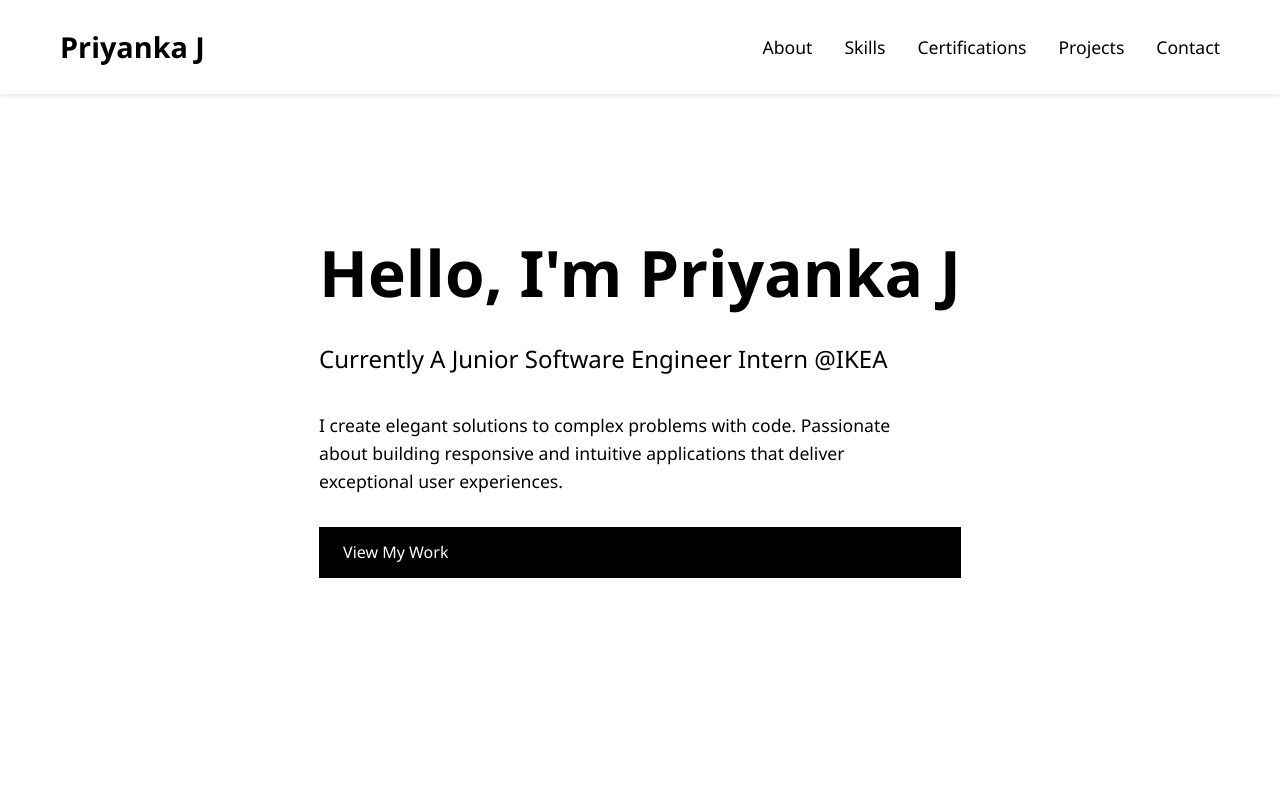
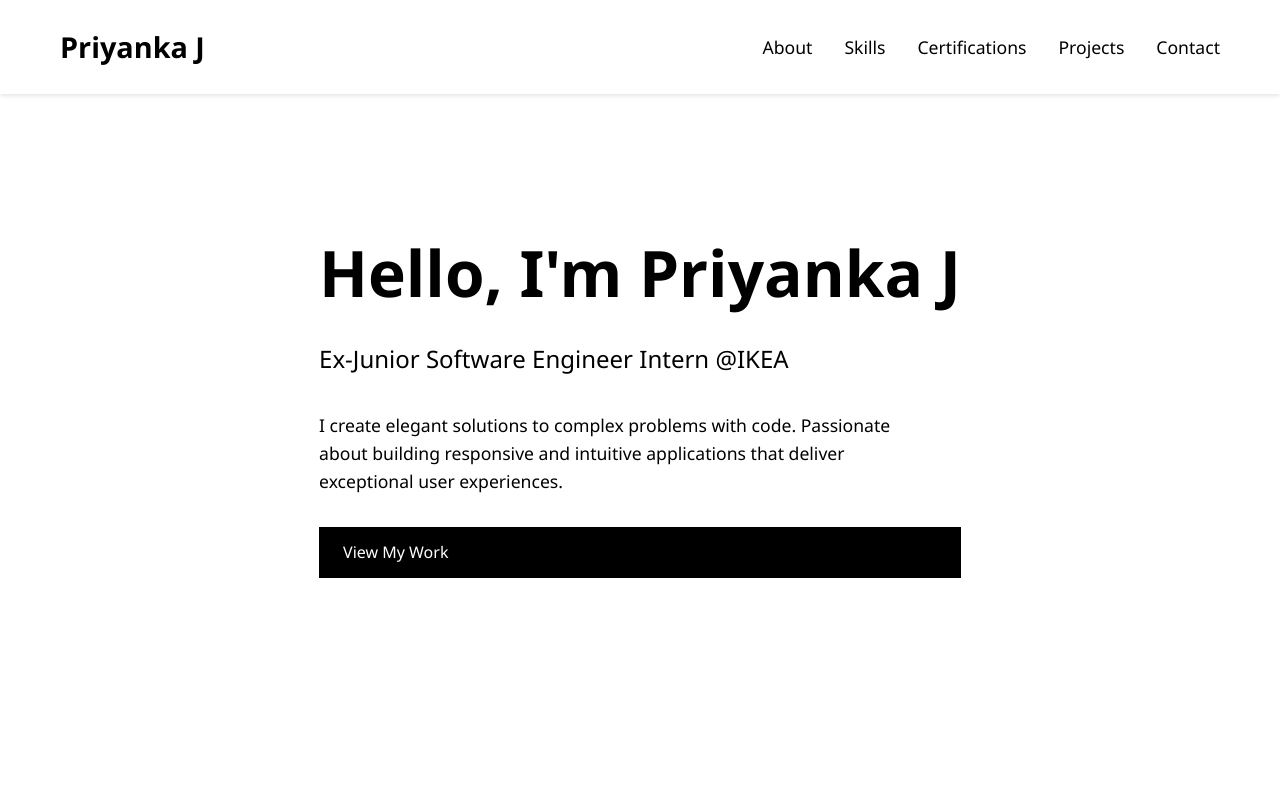
Before and after one commit to Priyankaj8/Priyankaj8.github.io, a plain HTML site: page index.html in a window 1280 px wide. Shown: the top 800 px of the page. Drawn offline with Linux system fonts and the light colour scheme.

Commit message:
Modified role

```diff
--- a/index.html
+++ b/index.html
@@ -25,7 +25,7 @@
     <header id="home">
         <div class="container hero">
             <h1>Hello, I'm <span>Priyanka J</span></h1>
-            <h3>Currently A Junior Software Engineer Intern @IKEA</h3>
+            <h3>Ex-Junior Software Engineer Intern @IKEA</h3>
             <p>I create elegant solutions to complex problems with code. Passionate about building responsive and intuitive applications that deliver exceptional user experiences.</p>
             <a href="#projects" class="btn">View My Work</a>
         </div>
```
